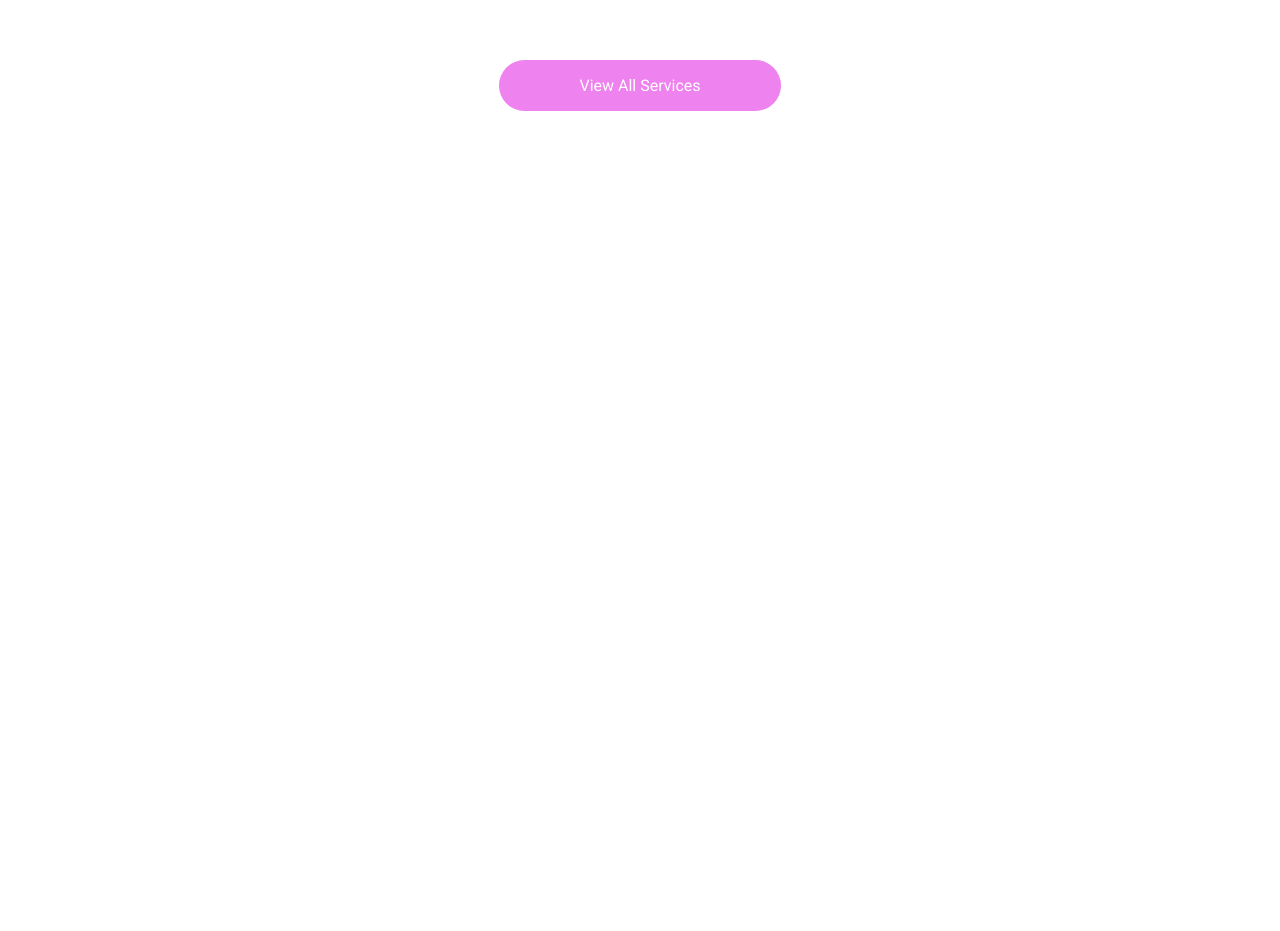
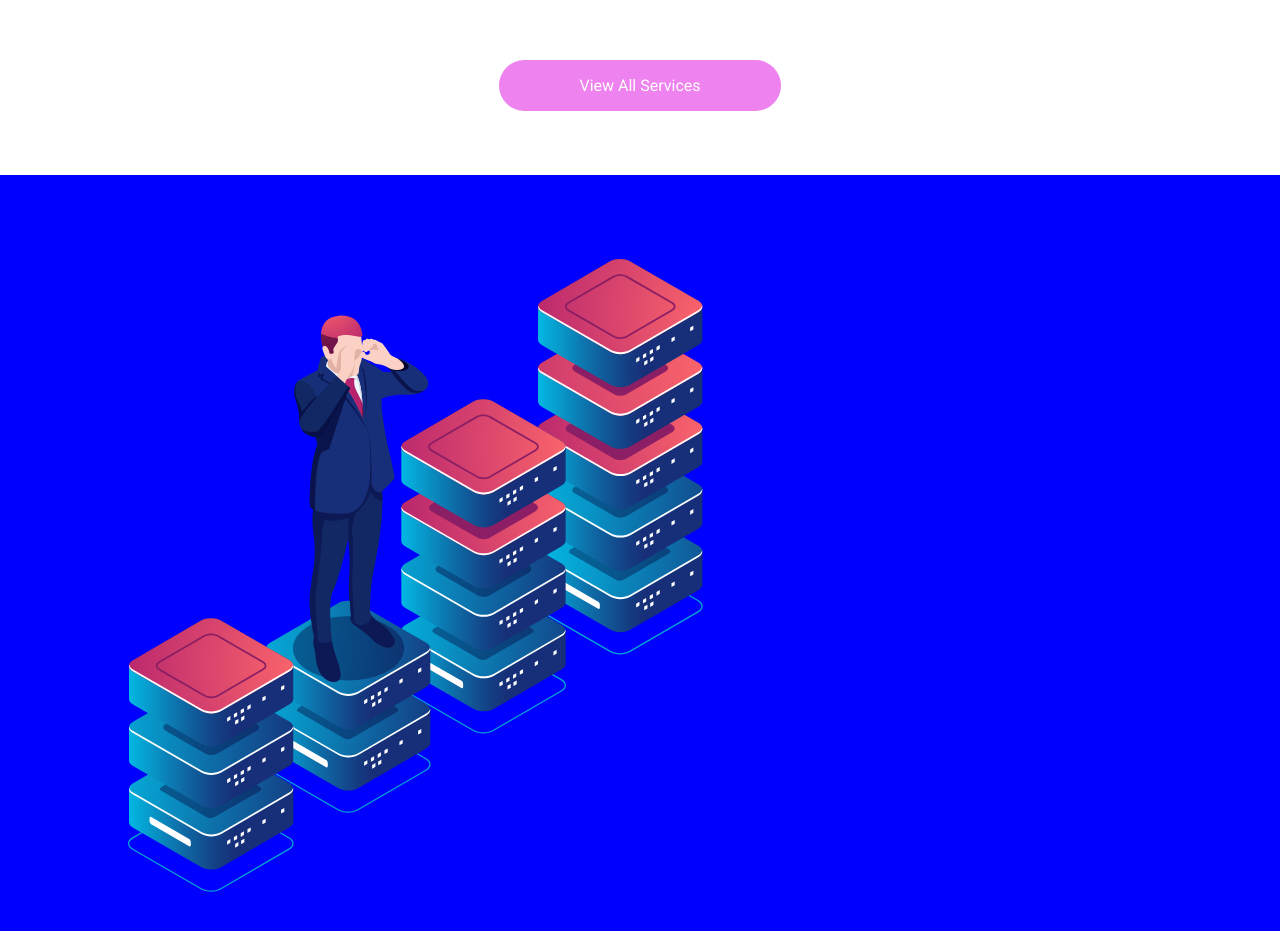
Before and after one commit to fdrbrs/proj-html-vuejs, a plain HTML site: page index.html in a window 1280 px wide. Shown: the part 1945-2876 px from the top of the page. Before the commit the page ends 2120 px from the top, so only its background shows below. Drawn offline with nearby package versions, Linux system fonts and the light colour scheme.

Commit message:
CTA section, image

```diff
--- a/assets/css/style.css
+++ b/assets/css/style.css
@@ -198,3 +198,18 @@ nav{
     position: relative;
     top: 13rem;
 }
+
+/* Call To Action Section */
+
+#call_to_action{
+    height: 800px;
+    background-color: blue;
+}
+
+.container_cta{
+    width: 80%;
+    height: 100%;
+    margin: auto;
+    display: flex;
+    align-items: center;
+}
--- a/index.html
+++ b/index.html
@@ -90,7 +90,17 @@
             </section>
             <!-- /Services Section -->
 
-            <section id="call_to_action"></section>
+            <!-- Call to Action Section -->
+            <section id="call_to_action">
+                <div class="container_cta">
+                    <img src="./assets/img/men-data.png" alt="">
+                    <div id="cta_text">
+
+                    </div>
+                </div>
+            </section>
+            <!-- /Call to Action Section -->
+
             <section id="portfolio"></section>
             <section id="pricing"></section>
             <section id="blog"></section>
```
